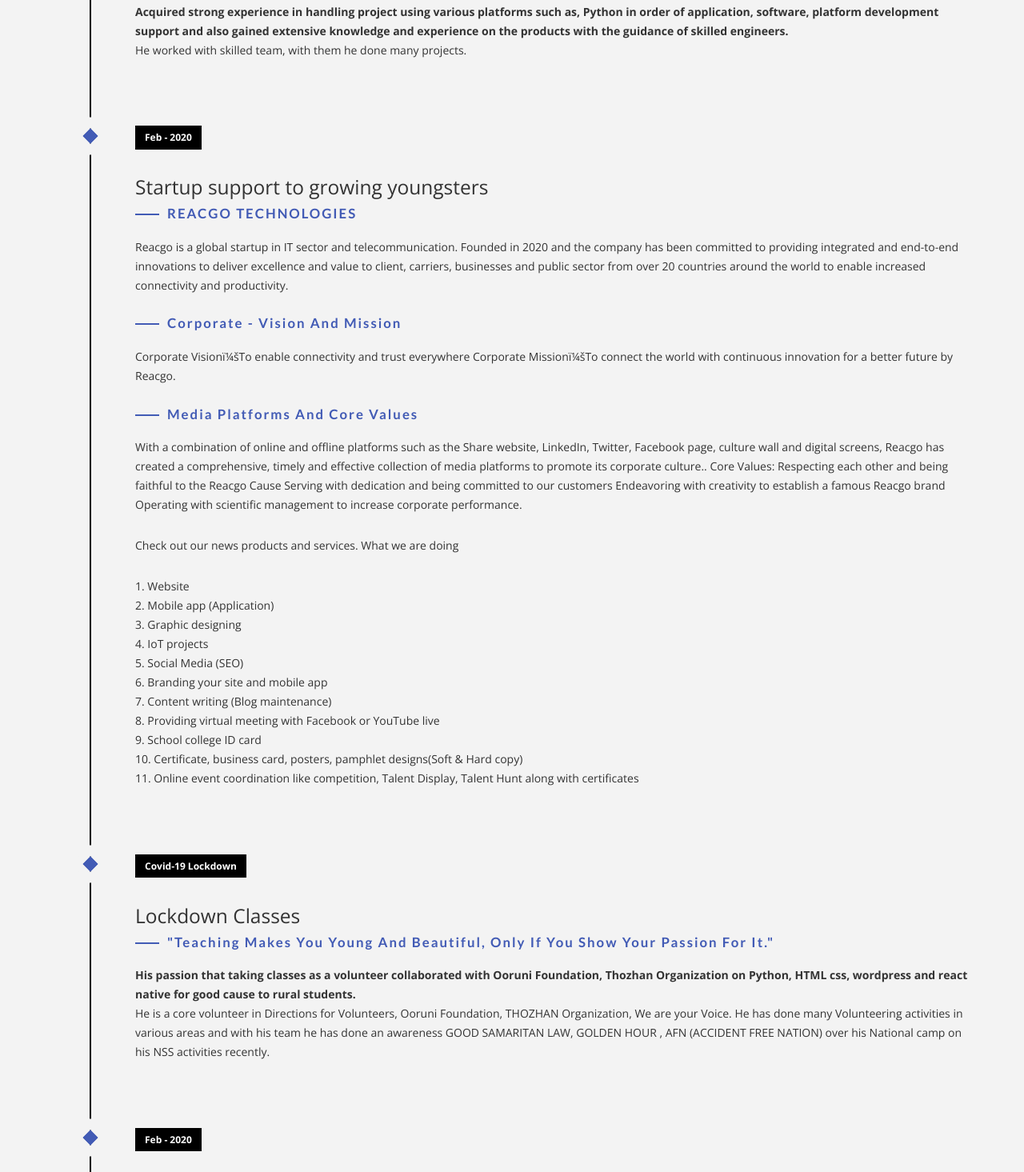
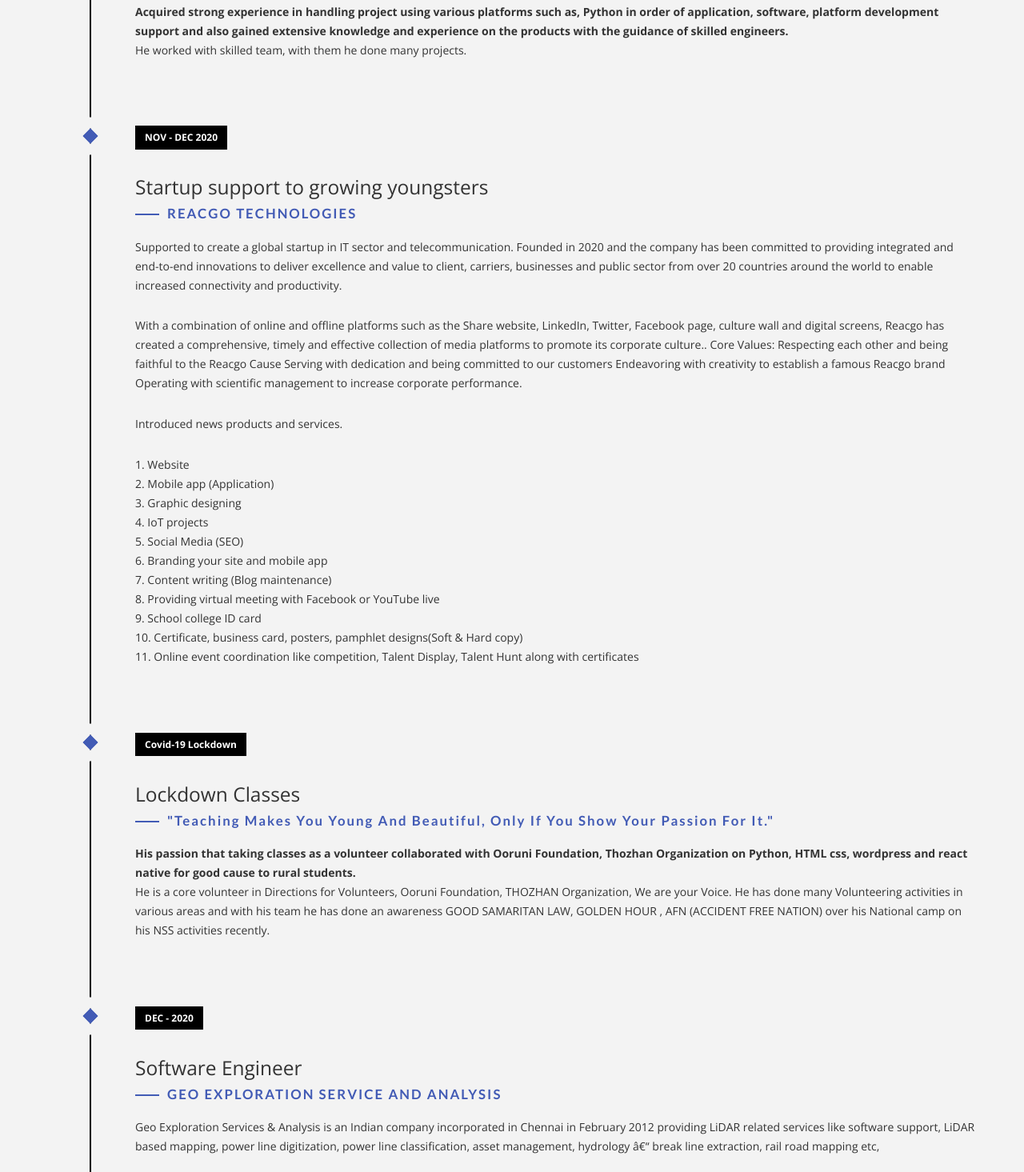
Before and after one commit to Gokuljokul/Profile, a plain HTML site: page index.html in a window 1280 px wide. Shown: the part 2792-4257 px from the top of the page at 80% size. Drawn offline with nearby package versions, Linux system fonts and the light colour scheme; files whose address does not match are found by name; a web font is replaced by a local one.

Commit message:
Update index.html

```diff
--- a/index.html
+++ b/index.html
@@ -155,15 +155,13 @@
                     <li class="timeline-event" data-aos="fade-up" data-aos-delay=".2">
                         <label class="timeline-event-icon"></label>
                         <div class="timeline-event-copy">
-                            <p class="timeline-event-thumbnail">Feb - 2020</p>
+                            <p class="timeline-event-thumbnail">NOV - DEC 2020</p>
                             <h3>Startup support to growing youngsters</h3>
                             <h4>REACGO TECHNOLOGIES</h4>
-							<p>Reacgo is a global startup in IT sector and telecommunication. Founded in 2020 and the company has been committed to providing integrated and end-to-end innovations to deliver excellence and value to client, carriers, businesses and public sector from over 20 countries around the world to enable increased connectivity and productivity. </p>
-							<h4>Corporate - Vision and Mission</h4>
-							<p>Corporate Vision：To enable connectivity and trust everywhere Corporate Mission：To connect the world with continuous innovation for a better future by Reacgo.</p>
-                            <h4>Media Platforms and Core Values</h4>
+							<p>Supported to create a global startup in IT sector and telecommunication. Founded in 2020 and the company has been committed to providing integrated and end-to-end innovations to deliver excellence and value to client, carriers, businesses and public sector from over 20 countries around the world to enable increased connectivity and productivity. </p>
+
 							<p>With a combination of online and offline platforms such as the Share website, LinkedIn, Twitter, Facebook page, culture wall and digital screens, Reacgo has created a comprehensive, timely and effective collection of media platforms to promote its corporate culture.. Core Values: Respecting each other and being faithful to the Reacgo Cause Serving with dedication and being committed to our customers Endeavoring with creativity to establish a famous Reacgo brand Operating with scientific management to increase corporate performance.</p>
-                            <p>Check out our news products and services. What we are doing</p>
+                            <p>Introduced news products and services.</p>
 							<p>1. Website</br>2. Mobile app (Application)</br>3. Graphic designing</br>4. IoT projects</br>5. Social Media (SEO)</br>6. Branding your site and mobile app</br>7. Content writing (Blog maintenance)</br>8. Providing virtual meeting with Facebook or YouTube live</br>9. School college ID card</br>10. Certificate, business card, posters, pamphlet designs(Soft & Hard copy)</br>11. Online event coordination like competition, Talent Display, Talent Hunt along with certificates</p>
                         </div>
                     </li>
@@ -184,7 +182,7 @@
 
                         <div class="timeline-event-copy">
 
-                            <p class="timeline-event-thumbnail">Feb - 2020</p>
+                            <p class="timeline-event-thumbnail">DEC - 2020</p>
 
                             <h3>Software Engineer</h3>
 
```
